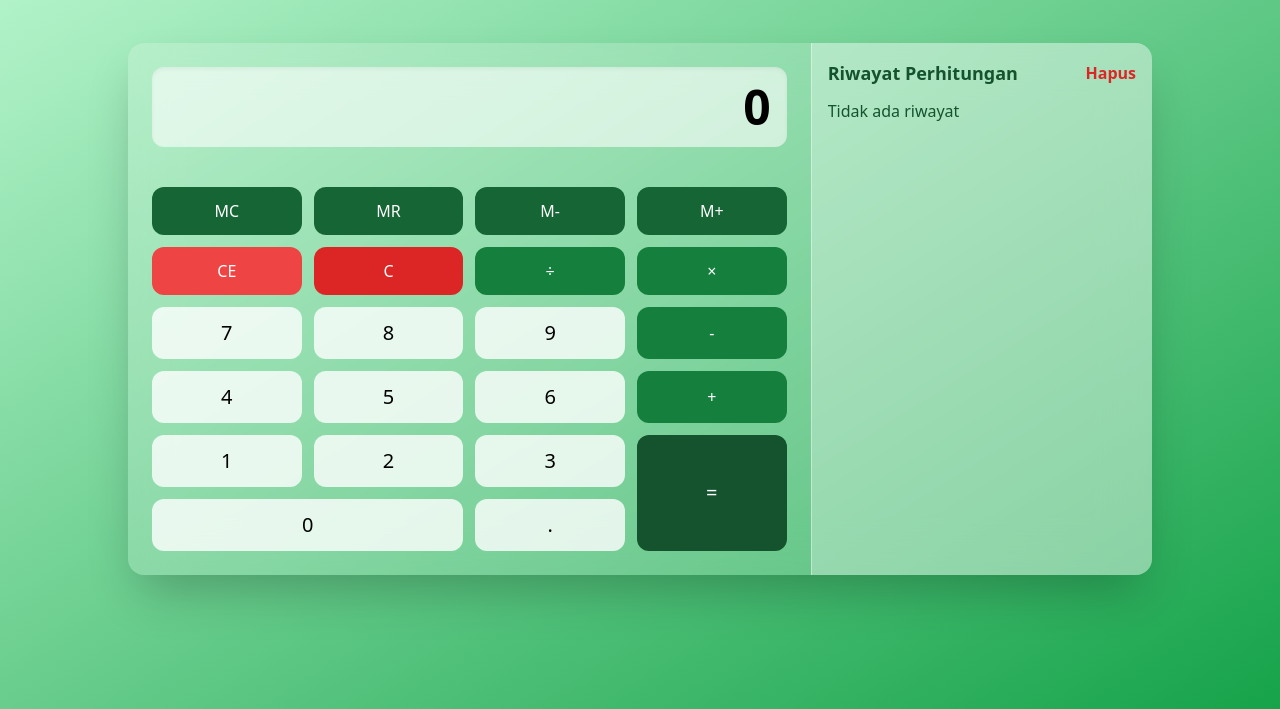
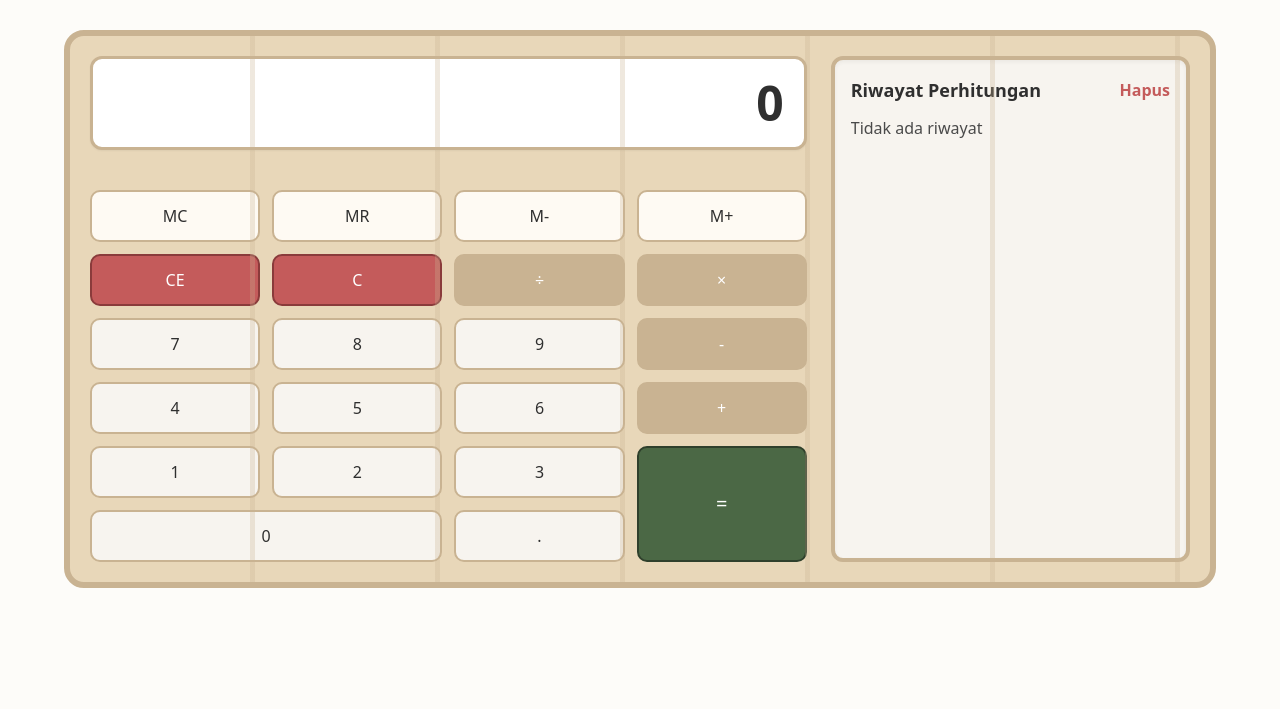
Before and after one commit to starboydingin/TugasAkhir5-Pemweb, a plain HTML site: page index.html in a window 1280 px wide. Shown: the part 91-800 px from the top of the page. Drawn offline with nearby package versions, Linux system fonts and the light colour scheme.

Commit message:
Update Style & Fixing JS

```diff
--- a/index.html
+++ b/index.html
@@ -8,77 +8,174 @@
     <script src="https://cdn.tailwindcss.com"></script>
 
     <style>
+      :root {
+        --wood: #e8d7b9;
+        --wood-dark: #c9b392;
+        --paper: #ffffff;
+        --paper-soft: #f7f4ef;
+        --ink: #2f2f2f;
+        --ink-soft: #4a4a4a;
+        --accent-red: #c45b5b;
+      }
+
+      .shoji-frame {
+        background: var(--wood);
+        border: 6px solid var(--wood-dark);
+        border-radius: 20px;
+        position: relative;
+        padding: 20px;
+      }
+
+      .shoji-frame::before {
+        content: "";
+        position: absolute;
+        inset: 0;
+        background: repeating-linear-gradient(
+          to right,
+          transparent 0,
+          transparent 180px,
+          var(--wood-dark) 180px,
+          var(--wood-dark) 185px
+        );
+        opacity: 0.3;
+        pointer-events: none;
+        border-radius: inherit;
+      }
+
+      .btn {
+        background: var(--paper-soft);
+        color: var(--ink);
+        border-radius: 10px;
+        border: 2px solid var(--wood-dark);
+        transition: 0.2s;
+      }
+
+      .btn:hover {
+        background: var(--paper);
+      }
+
+      .btn:active {
+        background: var(--wood);
+      }
+
+      .btn.memory {
+        background: #fefaf3;
+      }
+
+      .btn.operator {
+        background: var(--wood-dark);
+        color: white;
+      }
+
+      .btn.operator:hover {
+        background: #b19a78;
+      }
+
+      .btn.clear {
+        background: var(--accent-red);
+        color: white;
+        border-color: #8a3b3b;
+      }
+
+      .btn.equals {
+        background: #4b6845;
+        color: white;
+        border-color: #2f402c;
+      }
+
+      #display {
+        background: var(--paper);
+        border: 3px solid var(--wood-dark);
+        border-radius: 12px;
+        padding: 20px;
+      }
+
+      #expression {
+        color: var(--ink-soft);
+      }
+
+      #historyList div {
+        background: var(--paper);
+        border: 2px solid var(--wood-dark);
+      }
+
       .history-list::-webkit-scrollbar {
         width: 6px;
       }
       .history-list::-webkit-scrollbar-thumb {
-        background: rgba(0, 0, 0, 0.2);
+        background: #bbb;
         border-radius: 3px;
+      }
+
+      body {
+        background: #fdfcf9;
       }
     </style>
   </head>
 
-  <body class="min-h-screen bg-gradient-to-br from-green-200 to-green-600 flex items-center justify-center p-4">
-    <div class="absolute top-6 text-green-900">
-        <h1 class="text-4xl font-bold mb-6 text-center">Kalkulator Interaktif</h1>
+  <body class="min-h-screen flex items-center justify-center p-6">
+
+    <div class="absolute top-6 text-[var(--ink)]">
+      <h1 class="text-4xl font-bold tracking-wide">Kalkulator Interaktif</h1>
     </div>
 
-    <div class="bg-white/20 backdrop-blur-xl shadow-2xl rounded-2xl flex flex-wrap md:flex-nowrap w-full max-w-5xl overflow-hidden">
+    <div class="shoji-frame w-full max-w-6xl mx-auto flex flex-col md:flex-row gap-6">
 
-      <div class="w-full md:w-2/3 p-6">
+      <div class="w-full md:w-2/3">
 
         <div class="mb-4">
-          <div id="memoryIndicator" class="text-sm text-green-900 font-semibold"></div>
+          <div id="memoryIndicator" class="text-sm font-semibold text-[var(--ink)]"></div>
 
-          <div id="display" class="text-right text-5xl font-bold bg-white/60 p-4 rounded-xl shadow-inner">
+          <div id="display" class="text-right text-5xl font-bold text-[var(--ink)] shadow-sm">
             0
           </div>
 
-          <div id="expression" class="text-right text-green-900 mt-1 text-sm min-h-5"></div>
+          <div id="expression" class="text-right mt-1 text-sm min-h-5"></div>
         </div>
 
         <div class="grid grid-cols-4 gap-3">
 
-          <button class="btn memory bg-green-800 text-white py-3 rounded-xl" data-action="mc">MC</button>
-          <button class="btn memory bg-green-800 text-white py-3 rounded-xl" data-action="mr">MR</button>
-          <button class="btn memory bg-green-800 text-white py-3 rounded-xl" data-action="m-">M-</button>
-          <button class="btn memory bg-green-800 text-white py-3 rounded-xl" data-action="m+">M+</button>
+          <button class="btn memory py-3" data-action="mc">MC</button>
+          <button class="btn memory py-3" data-action="mr">MR</button>
+          <button class="btn memory py-3" data-action="m-">M-</button>
+          <button class="btn memory py-3" data-action="m+">M+</button>
 
-          <button class="btn clear bg-red-500 text-white py-3 rounded-xl" data-action="ce">CE</button>
-          <button class="btn clear bg-red-600 text-white py-3 rounded-xl" data-action="c">C</button>
-          <button class="btn operator bg-green-700 text-white py-3 rounded-xl" data-operator="/">÷</button>
-          <button class="btn operator bg-green-700 text-white py-3 rounded-xl" data-operator="*">×</button>
+          <button class="btn clear py-3" data-action="ce">CE</button>
+          <button class="btn clear py-3" data-action="c">C</button>
+          <button class="btn operator py-3" data-operator="/">÷</button>
+          <button class="btn operator py-3" data-operator="*">×</button>
 
-          <button class="btn number bg-white/80 py-3 rounded-xl text-xl" data-number="7">7</button>
-          <button class="btn number bg-white/80 py-3 rounded-xl text-xl" data-number="8">8</button>
-          <button class="btn number bg-white/80 py-3 rounded-xl text-xl" data-number="9">9</button>
-          <button class="btn operator bg-green-700 text-white py-3 rounded-xl" data-operator="-">-</button>
+          <button class="btn number py-3" data-number="7">7</button>
+          <button class="btn number py-3" data-number="8">8</button>
+          <button class="btn number py-3" data-number="9">9</button>
+          <button class="btn operator py-3" data-operator="-">-</button>
 
-          <button class="btn number bg-white/80 py-3 rounded-xl text-xl" data-number="4">4</button>
-          <button class="btn number bg-white/80 py-3 rounded-xl text-xl" data-number="5">5</button>
-          <button class="btn number bg-white/80 py-3 rounded-xl text-xl" data-number="6">6</button>
-          <button class="btn operator bg-green-700 text-white py-3 rounded-xl" data-operator="+">+</button>
+          <button class="btn number py-3" data-number="4">4</button>
+          <button class="btn number py-3" data-number="5">5</button>
+          <button class="btn number py-3" data-number="6">6</button>
+          <button class="btn operator py-3" data-operator="+">+</button>
 
-          <button class="btn number bg-white/80 py-3 rounded-xl text-xl" data-number="1">1</button>
-          <button class="btn number bg-white/80 py-3 rounded-xl text-xl" data-number="2">2</button>
-          <button class="btn number bg-white/80 py-3 rounded-xl text-xl" data-number="3">3</button>
+          <button class="btn number py-3" data-number="1">1</button>
+          <button class="btn number py-3" data-number="2">2</button>
+          <button class="btn number py-3" data-number="3">3</button>
 
-          <button class="btn equals bg-green-900 text-white py-3 rounded-xl row-span-2 flex items-center justify-center text-xl" data-action="=">=</button>
+          <button class="btn equals row-span-2 flex items-center justify-center text-xl py-3" data-action="=">=</button>
 
-          <button class="btn number zero bg-white/80 py-3 rounded-xl col-span-2 text-xl" data-number="0">0</button>
-          <button class="btn decimal bg-white/80 py-3 rounded-xl text-xl" data-action=".">.</button>
+          <button class="btn number col-span-2 py-3" data-number="0">0</button>
+          <button class="btn decimal py-3" data-action=".">.</button>
+
         </div>
       </div>
 
-      <div class="w-full md:w-1/3 bg-white/30 border-l border-white/40 p-4">
+      <div class="w-full md:w-1/3 bg-[var(--paper-soft)] border-4 border-[var(--wood-dark)] rounded-xl p-4 shadow-inner">
 
         <div class="flex justify-between items-center mb-3">
-          <h3 class="text-lg font-semibold text-green-900">Riwayat Perhitungan</h3>
-          <button id="clearHistory" class="text-red-600 font-semibold hover:underline">Hapus</button>
+          <h3 class="text-lg font-semibold text-[var(--ink)]">Riwayat Perhitungan</h3>
+          <button id="clearHistory" class="text-[var(--accent-red)] font-semibold hover:underline">Hapus</button>
         </div>
 
-        <div id="historyList" class="history-list max-h-96 overflow-y-auto pr-2 text-green-950">
-          <p class="no-history text-green-900">Tidak ada riwayat</p>
+        <div id="historyList" class="history-list max-h-96 overflow-y-auto pr-2 text-[var(--ink-soft)]">
+          <p class="no-history">Tidak ada riwayat</p>
         </div>
       </div>
 
```
